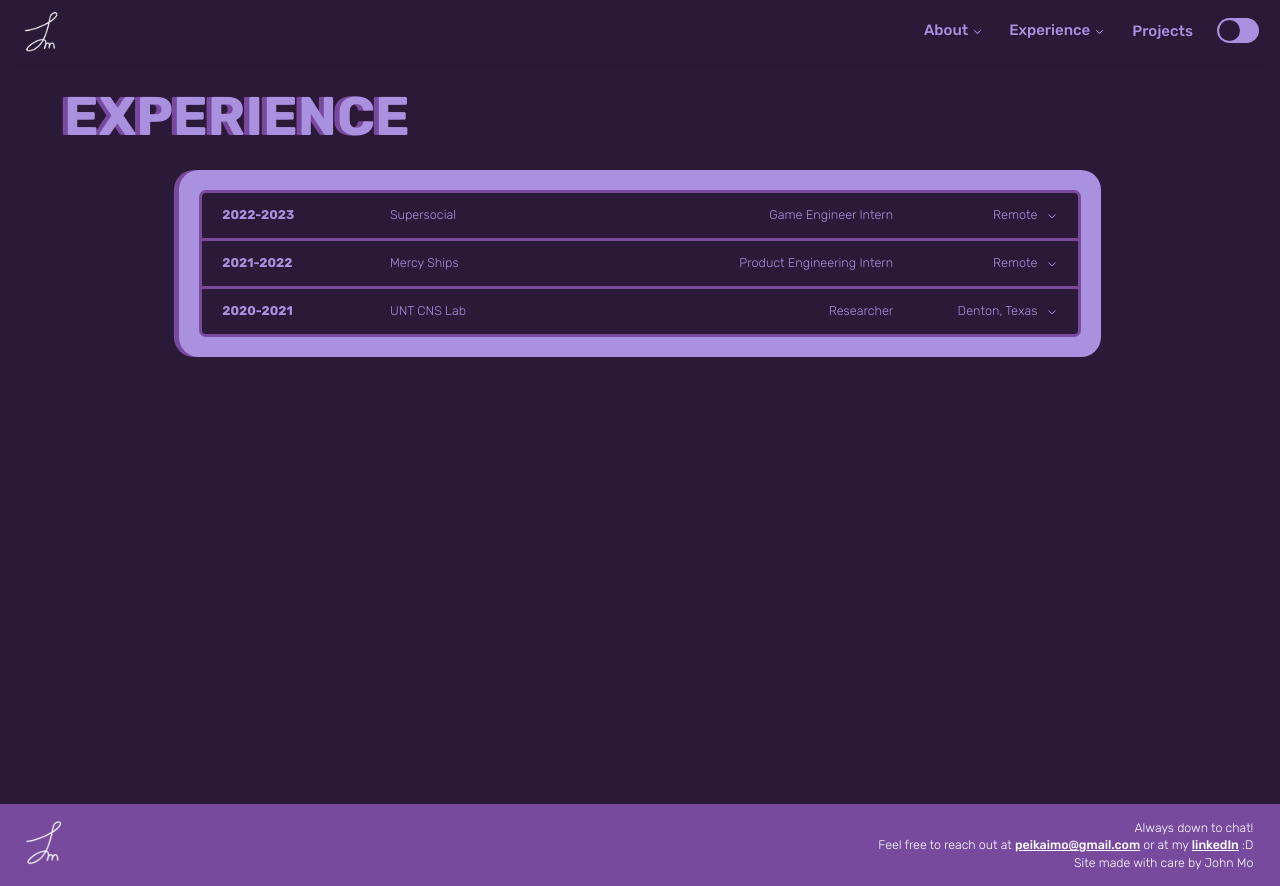
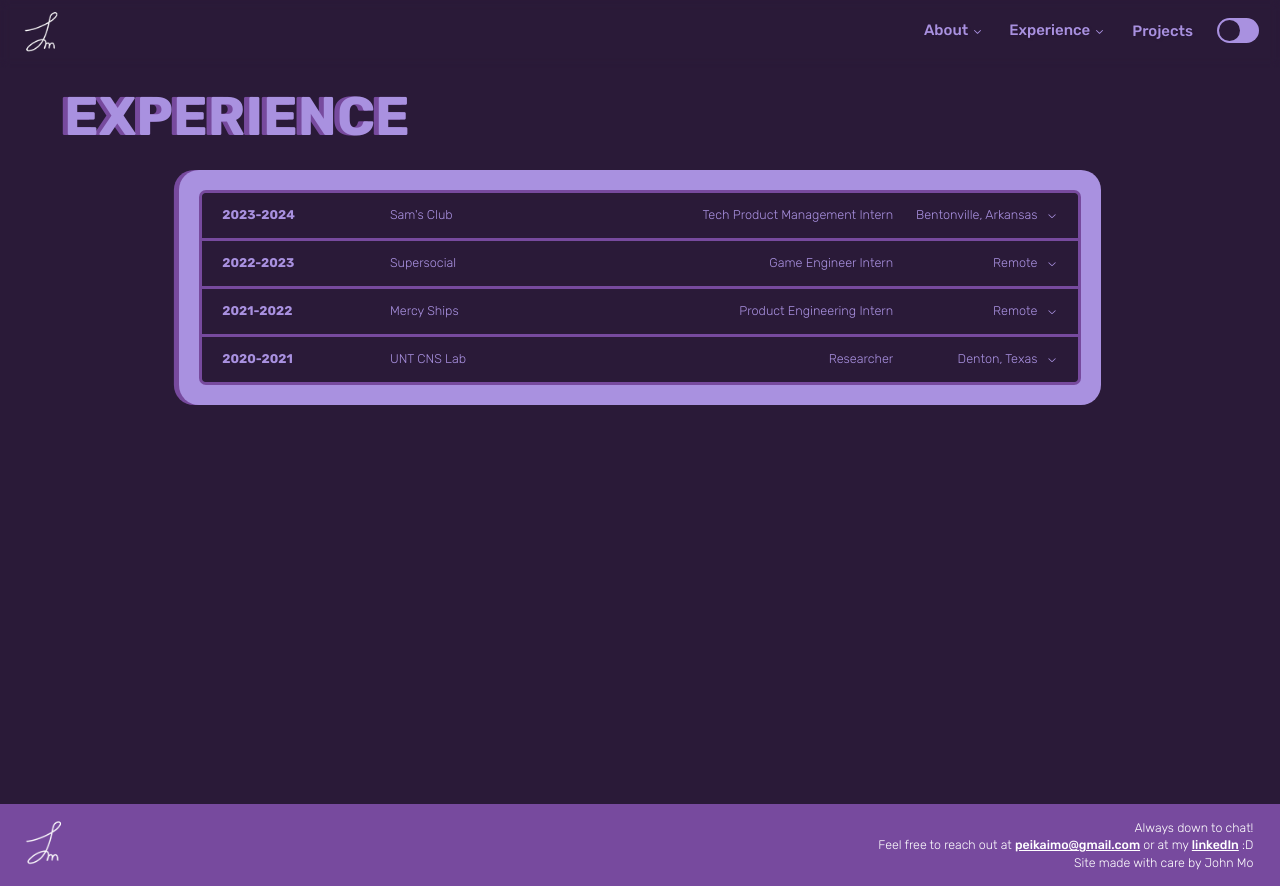
Before and after one commit to jxhnmo/jxhnmo.github.io, a React (Create React App) app: page /#/experience in a window 1280 px wide. Built offline with nearby package versions, Linux system fonts and the light colour scheme.

Commit message:
updated homepage, added sams cub to experiences, and updated resume

```diff
--- a/src/pages/Experience.jsx
+++ b/src/pages/Experience.jsx
@@ -4,7 +4,7 @@
 import { ChevronDownIcon } from '@radix-ui/react-icons';
 import './Experience.css';
 
-
+import samsclub from '../assets/work/samsclub.png'
 import supersocial from '../assets/work/supersocial_inc_logo.jpeg'
 import mercyships from '../assets/work/Mercy_Ships_Logo.jpg'
 import unt from '../assets/work/unt.png'
@@ -17,7 +17,32 @@
         <div class="row lightContainer">
 
           <Accordion.Root className="AccordionRoot" type="single" defaultValue="" collapsible>
-            <Accordion.Item className="AccordionItem" value="item-1">
+            <Accordion.Item className="AccordionItem" value="item-4">
+              <AccordionTrigger>
+                <div class="date">2023-2024</div>
+                <div class="name">Sam's Club</div>
+                <div class="title">Tech Product Management Intern</div>
+                <div class="location">Bentonville, Arkansas</div>
+              </AccordionTrigger>
+              <AccordionContent>
+                <div class="companyContainer">
+                  <div class="left">
+                    <li>Owned two initiatives targeting online and in-club associate fraud; authored PRDs that outlined strategic solutions, user stories, and product roadmap; aligned cross-functional teams; actively unblocked engineering dependencies.</li><br />
+                    <li>Developed and implemented data driven rules, resulting in a 60% reduction in online agent collusion fraud.</li><br />
+                    <li>Impacted bottom line by $3.6M in annualised estimated fraud cost savings.</li>
+                  </div>
+
+                  <div class="right">
+                    <th id="logo">
+                      <img src={samsclub} alt='samsclub logo' width="100%" height='auto' />
+                    </th>
+                  </div>
+                </div>
+              </AccordionContent>
+            </Accordion.Item>
+
+
+            <Accordion.Item className="AccordionItem" value="item-3">
               <AccordionTrigger>
                 <div class="date">2022-2023</div>
                 <div class="name">Supersocial</div>
@@ -65,7 +90,7 @@
               </AccordionContent>
             </Accordion.Item>
 
-            <Accordion.Item className="AccordionItem" value="item-3">
+            <Accordion.Item className="AccordionItem" value="item-1">
               <AccordionTrigger>
                 <div class="date">2020-2021</div>
                 <div class="name">UNT CNS Lab</div>
--- a/src/pages/Home.jsx
+++ b/src/pages/Home.jsx
@@ -34,7 +34,7 @@
 
       <div class="main">
         <p class="home">
-          Welcome to my site! I'm John, a sophomore CS major @ Texas A&M with a passion for gaming, food, and startups.
+          Welcome to my site! I'm John, a graduating CS major @ Texas A&M with a passion for gaming, food, and startups.
           <br /> <br />
           You can catch me&nbsp;
           <TypeIt
--- a/src/pages/Resume.jsx
+++ b/src/pages/Resume.jsx
@@ -17,7 +17,7 @@
                 <div class="col-md-3half pt-3 pb-3 text-center">
                     <p>Don't forget to save my resume!
                         <br />
-                        Last updated: February 6, 2024
+                        Last updated: August 20, 2024
                     </p>
 
                     <p>Download:</p>
```
Also changed, not shown: src/assets/work/samsclub.png (added).
